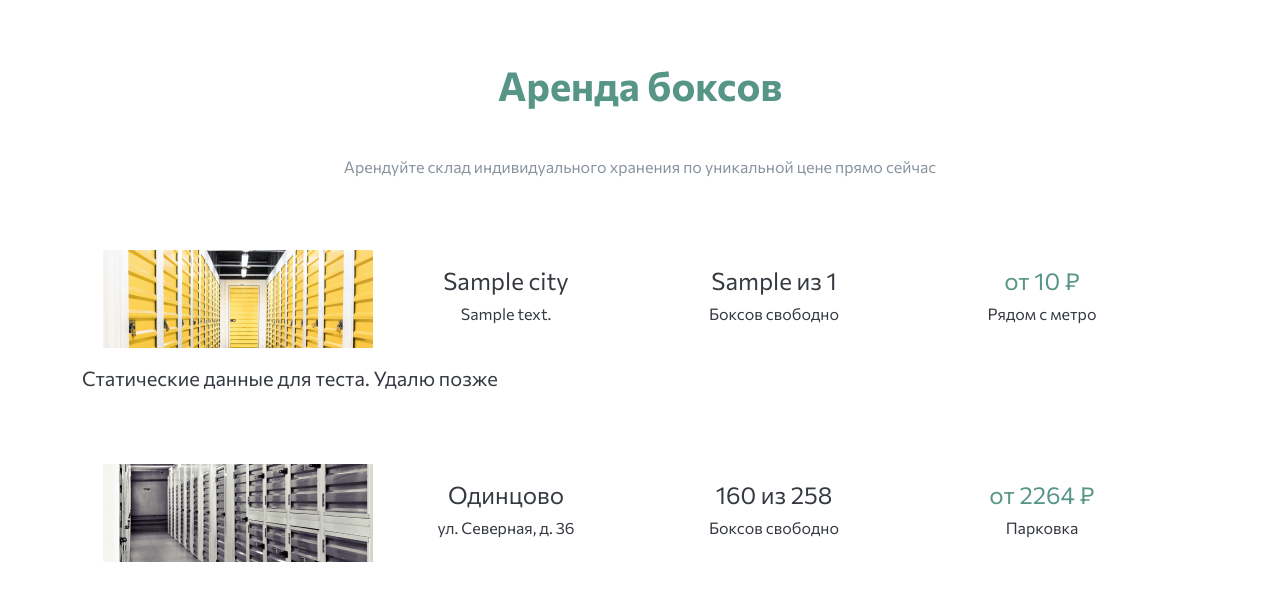
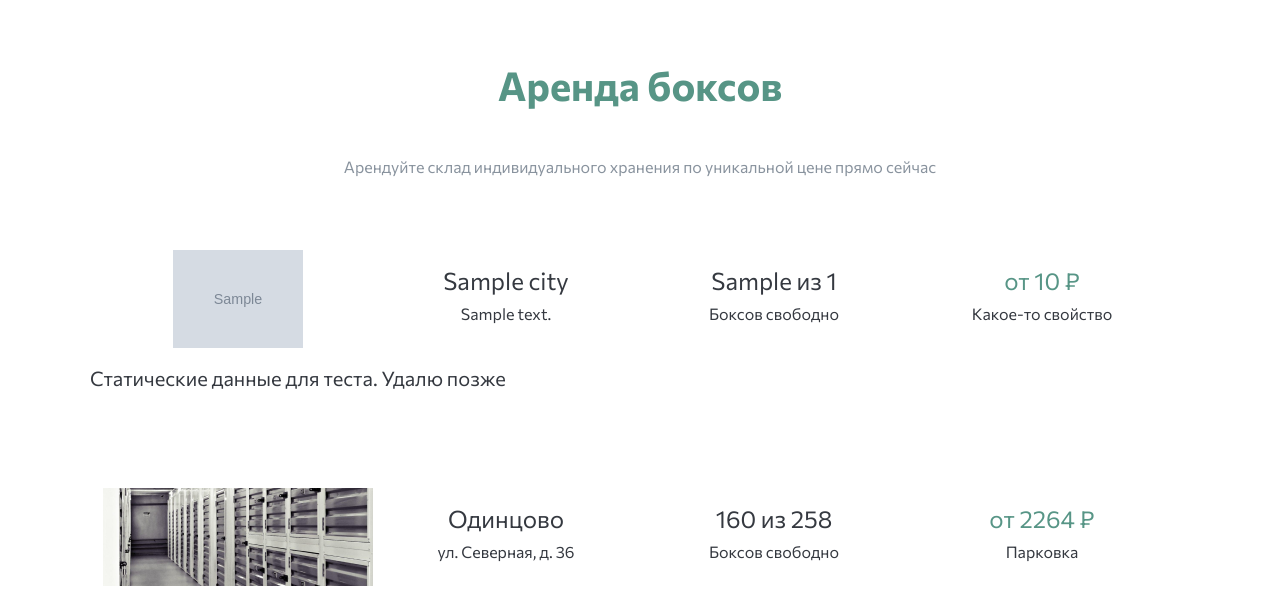
Before and after one commit to b10t/SelfStorageWeb, a Django app: template storages/templates/boxes.html in a window 1280 px wide. Shown: the part 722-1325 px from the top of the page. Run offline with Django 4.2, Linux system fonts and the light colour scheme; tables that the repository leaves empty hold one stand-in row (values such as "Sample post"); the template is opened without the code that fills it: values that come from a table or form of the project are taken from there, most other values are stand-ins (such as "Sample title", 1, 10 or a date in 2020); grey boxes marked "Sample" are stand-in pictures; parts of the project's set-up code (start-up, migrations or seed data) failed here and were passed over.

Commit message:
Add storage image to front from db.

```diff
--- a/storages/templates/boxes.html
+++ b/storages/templates/boxes.html
@@ -24,7 +24,7 @@
         <li class="nav-item flex-grow-1 mx-2" role="presentation">
           <a href="#BOX" class="row text-decoration-none py-3 px-4 mt-5 SelfStorage__boxlink" id="pills-Moscow-tab" data-bs-toggle="pill" data-bs-target="#pills-Moscow" role="tab" aria-controls="pills-Moscow" aria-selected="true">
             <div class="col-12 col-lg-3 d-flex justify-content-center">
-              <img src="{% static '/img/image11.png' %}" alt="" class="mb-3 mb-lg-0">
+              <img src="{{ storage.images.first.image.url }}" alt="{{ storage }}" class="mb-3 mb-lg-0" height="98">
             </div>
             <div class="col-12 col-md-4 col-lg-3 d-flex flex-column justify-content-center">
               <h4 class="text-center">{{ storage.city }}</h4>
@@ -36,13 +36,14 @@
             </div>
             <div class="col-12 col-md-4 col-lg-3 d-flex flex-column justify-content-center">
               <h4 class="text-center SelfStorage_green">от {{ storage.min_price }} ₽</h4>
-              <h6 class="text-center">Рядом с метро</h6>
+              <h6 class="text-center">Какое-то свойство</h6>
             </div>
           </a>
         </li>
         {% endfor %}
-        <h5>Статические данные для теста. Удалю позже</h5>
+
         <li class="nav-item flex-grow-1 mx-2" role="presentation">
+            <h5>Статические данные для теста. Удалю позже</h5><br>
           <a href="#BOX" class="row text-decoration-none py-3 px-4 mt-5 SelfStorage__boxlink" id="pills-Odintsovo-tab" data-bs-toggle="pill" data-bs-target="#pills-Odintsovo" role="tab" aria-controls="pills-Odintsovo" aria-selected="true">
             <div class="col-12 col-lg-3 d-flex justify-content-center">
               <img src="{% static '/img/image9.png' %}" alt="" class="mb-3 mb-lg-0">
```
